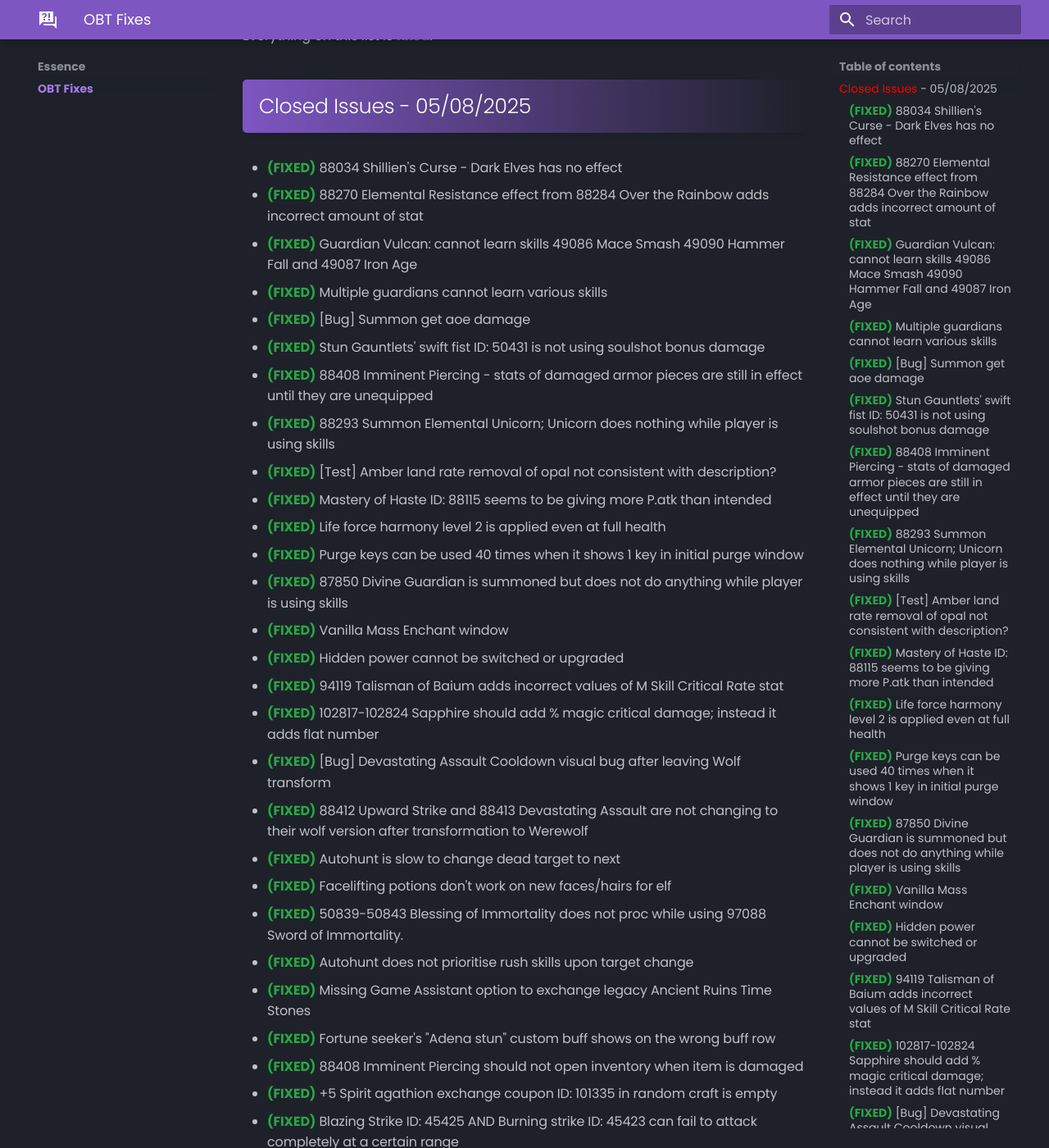
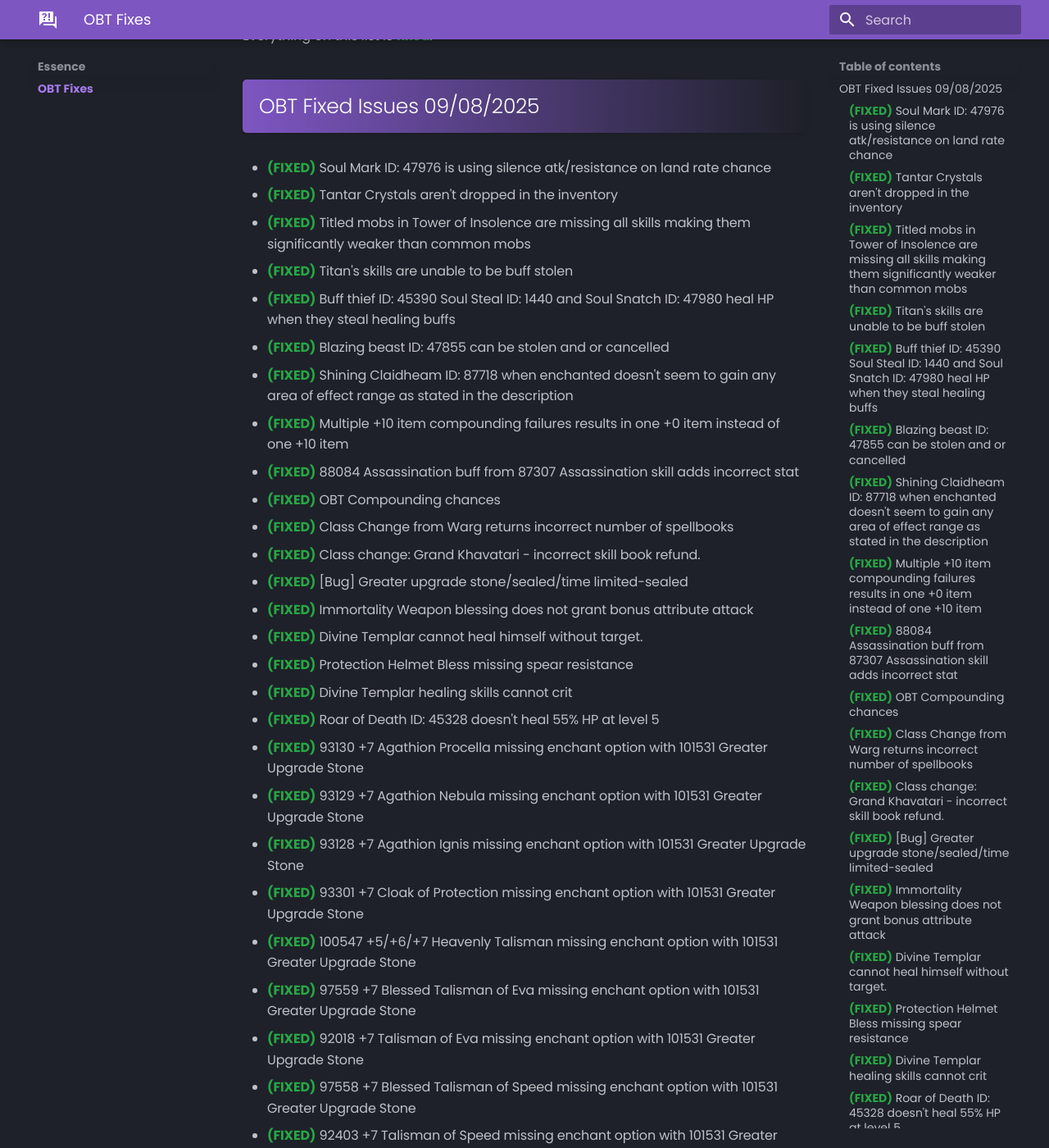
Before and after one commit to tab1-web/faq, an MkDocs documentation site: the page built from docs/essence/fixed_issues.md, in a window 1280 px wide and 1400 px high, scrolled down 269 px. Shown: the whole window at 82% size. Built offline with MkDocs 1.6.1 and Material for MkDocs 9.7.7, drawn with Linux system fonts in a browser that asks for light colours; some web fonts are replaced; some of the changed text lies outside the part shown.

Commit message:
updating obt fixed issues

```diff
--- a/docs/essence/fixed_issues.md
+++ b/docs/essence/fixed_issues.md
@@ -49,6 +49,59 @@ h3 {
 
 Thank you <span class="vanitasss-gradient">@Vanitasss</span> for providing what has already been fixed during the OBT.
 Everything on this list is **fixed**{style="color:#28a745;"}.
+
+## OBT Fixed Issues 09/08/2025
+
+- ### (FIXED) Soul Mark ID: 47976 is using silence atk/resistance on land rate chance
+- ### (FIXED) Tantar Crystals aren't dropped in the inventory
+- ### (FIXED) Titled mobs in Tower of Insolence are missing all skills  making them significantly weaker than common mobs
+- ### (FIXED) Titan's skills are unable to be buff stolen
+- ### (FIXED) Buff thief ID: 45390  Soul Steal ID: 1440 and Soul Snatch ID: 47980 heal HP when they steal healing buffs
+- ### (FIXED) Blazing beast ID: 47855 can be stolen and or cancelled
+- ### (FIXED) Shining Claidheam ID: 87718 when enchanted doesn't seem to gain any area of effect range as stated in the description
+- ### (FIXED) Multiple +10 item compounding failures results in one +0 item instead of one +10 item
+- ### (FIXED) 88084 Assassination buff from 87307 Assassination skill adds incorrect stat
+- ### (FIXED) OBT Compounding chances
+- ### (FIXED) Class Change from Warg returns incorrect number of spellbooks
+- ### (FIXED) Class change: Grand Khavatari - incorrect skill book refund.
+- ### (FIXED) [Bug] Greater upgrade stone/sealed/time limited-sealed
+- ### (FIXED) Immortality Weapon blessing does not grant bonus attribute attack
+- ### (FIXED) Divine Templar cannot heal himself without target.
+- ### (FIXED) Protection Helmet Bless missing spear resistance
+- ### (FIXED) Divine Templar healing skills cannot crit
+- ### (FIXED) Roar of Death ID: 45328 doesn't heal 55% HP at level 5
+- ### (FIXED) 93130 +7 Agathion Procella missing enchant option with 101531 Greater Upgrade Stone
+- ### (FIXED) 93129 +7 Agathion Nebula missing enchant option with 101531 Greater Upgrade Stone
+- ### (FIXED) 93128 +7 Agathion Ignis missing enchant option with 101531 Greater Upgrade Stone
+- ### (FIXED) 93301 +7 Cloak of Protection missing enchant option with 101531 Greater Upgrade Stone
+- ### (FIXED) 100547 +5/+6/+7 Heavenly Talisman missing enchant option with 101531 Greater Upgrade Stone
+- ### (FIXED) 97559 +7 Blessed Talisman of Eva missing enchant option with 101531 Greater Upgrade Stone
+- ### (FIXED) 92018 +7 Talisman of Eva missing enchant option with 101531 Greater Upgrade Stone
+- ### (FIXED) 97558 +7 Blessed Talisman of Speed missing enchant option with 101531 Greater Upgrade Stone
+- ### (FIXED) 92403 +7 Talisman of Speed missing enchant option with 101531 Greater Upgrade Stone
+- ### (FIXED) 98610 +7 Blessed Talisman of Authority missing enchant option with 101531 Greater Upgrade Stone
+- ### (FIXED) 91061 +7 Talisman of Aden missing enchant option with 101531 Greater Upgrade Stone
+- ### (FIXED) 98709 +7 Blessed Talisman of Aden missing enchant option with 101531 Greater Upgrade Stone
+- ### (FIXED) 91745 +7 Talisman of Aden missing enchant option with 101531 Greater Upgrade Stone
+- ### (FIXED) 94621 +5/+6/+7 Blessed Dragon Belt missing enchant option with 101531 Greater Upgrade Stone
+- ### (FIXED) 91862 +7 Dragon Belt missing enchant option with 101531 Greater Upgrade Stone
+- ### (FIXED) 98205 +7 Blessed Circlet of Hero missing enchant option with 101531 Greater Upgrade Stone
+- ### (FIXED) 98205 +6 Blessed Circlet of Hero has incorrect success chance to upgrade with 101531 Greater Upgrade Stone
+- ### (FIXED) 94166 +7 Circlet of Hero missing enchant option with 101531 Greater Upgrade Stone
+- ### (FIXED) 102673 +7 Blessed Phantom Mask missing enchant option with 101531 Greater Upgrade Stone
+- ### (FIXED) 100545 +7 Phantom Mask missing enchant option with 101531 Greater Upgrade Stone
+- ### (FIXED) 102672 +7 Blessed Piecing Mask missing enchant option with 101531 Greater Upgrade Stone
+- ### (FIXED) 102672 +6 Blessed Piercing Mask has incorrect success chance to upgrade with 101531 Greater Upgrade Stone
+- ### (FIXED) 97259 +7 Piecing Mask missing enchant option with 101531 Greater Upgrade Stone
+- ### (FIXED) 45439 Cacophony of War: Master adds less than expected Knockback Atk. Rate
+- ### (FIXED) Devastating Assault (88413) / Vortex of Claws has smaller aoe than in off.
+- ### (FIXED) Daily Mission 'Hunt in Transcendent Instance Zones' does not count all mobs for progression
+- ### (FIXED) 82293 Summon Elemental Unicorn does not give M. Skill Critical Rate +10%  Hold Atk. Rate +20%.
+- ### (FIXED) 88285 Over the Rainbow: Master (ID: 88285) can be used without Elemental Unicorn summoned.
+- ### (FIXED) 47912 Summon Elemental Cubic does not give 'Received damage from M. counterattack decrease +20%'.
+- ### (FIXED) 98782 Gran Kain's Pendant should add red glow animation on character around the chest area
+- ### (FIXED) 47491 Titanic Champion missing buff animation on character
+- ### (FIXED) Fox pet skill 'Charm' spams buff on reuse
 
 ## Closed Issues - 05/08/2025
 
```
